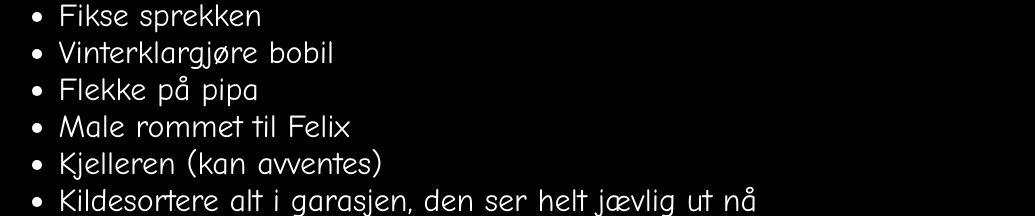
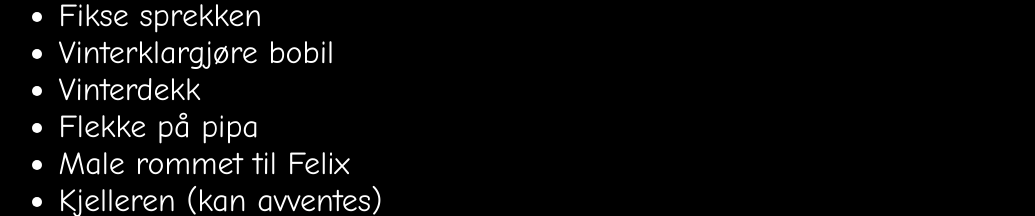
Before and after one commit to Egentlig/rubenshuskeliste.opplegget.no, a plain HTML site: page index.html in a window 1280 px wide. Shown: the part 234-450 px from the top of the page, without its empty margins (116-1151 px from the left). Drawn offline with Linux system fonts and the light colour scheme.

Commit message:
Vinterdekk

```diff
--- a/index.html
+++ b/index.html
@@ -37,6 +37,7 @@
         <li>Ta vare på kroppen og bli frisk!</li>
         <li>Fikse sprekken</li>
         <li>Vinterklargjøre bobil</li>
+        <li>Vinterdekk</li>
         <li>Flekke på pipa</li>
         <li>Male rommet til Felix</li>
         <li>Kjelleren (kan avventes)</li>
```
